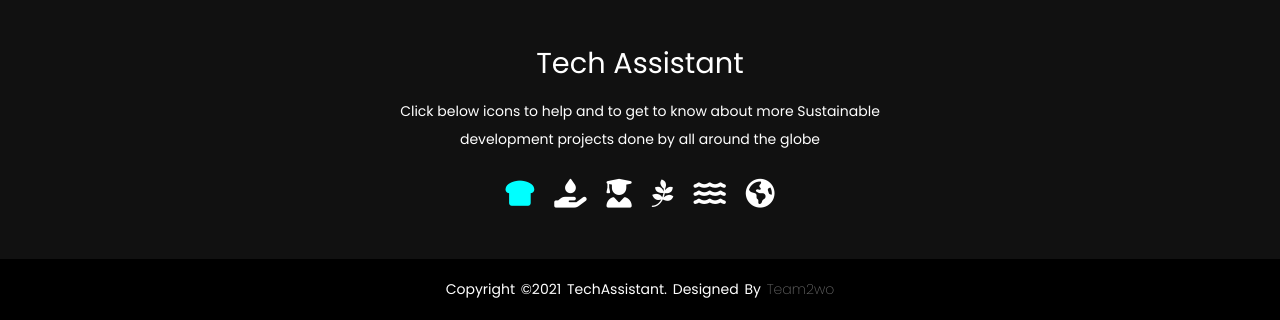
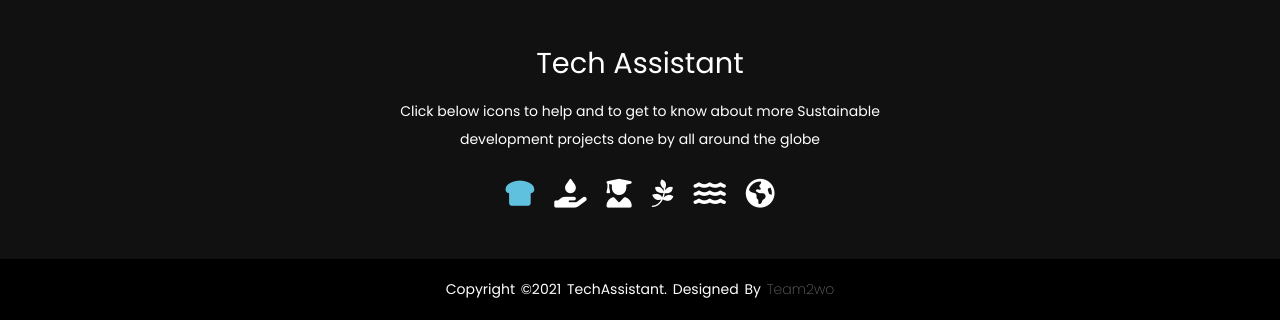
Before and after one commit to lakshithaonline/Tech-Assist, a PHP site: page /donation/donation.html in a window 1280 px wide, with the pointer over the restyled element. Shown: the part 801-1121 px from the top of the page. Run offline with PHP 8.4, Linux system fonts and the light colour scheme; some libraries are stand-ins or nearby versions.

Commit message:
updated hover colour footer

```diff
--- a/About Us/about us.css
+++ b/About Us/about us.css
@@ -265,7 +265,7 @@ footer{
 	font-size: 1.8rem;
 }
 .socials a:hover i{
-	color: aqua;
+	color: #60c1df;
 }
 .footer-bottom{
 	background: #000;
--- a/Contact Us/style.css
+++ b/Contact Us/style.css
@@ -171,7 +171,7 @@ footer{
 	font-size: 1.8rem;
 }
 .socials a:hover i{
-	color: aqua;
+	color: #60c1df;
 }
 .footer-bottom{
 	background: #000;
--- a/Reservations/Reservations.css
+++ b/Reservations/Reservations.css
@@ -170,7 +170,7 @@ label{
     font-size: 1.8rem;
   }
   .socials a:hover i{
-      color: aqua;
+      color: #60c1df;
   }
   .footer-bottom{
       background: #000;
--- a/Reviews/review.css
+++ b/Reviews/review.css
@@ -238,7 +238,7 @@ footer{
 	font-size: 1.8rem;
 }
 .socials a:hover i{
-	color: aqua;
+	color: #60c1df;
 }
 .footer-bottom{
 	background: #000;
--- a/donation/donation.css
+++ b/donation/donation.css
@@ -180,7 +180,7 @@ footer{
 	font-size: 1.8rem;
 }
 .socials a:hover i{
-	color: aqua;
+	color: #60c1df;
 }
 .footer-bottom{
 	background: #000;
--- a/styleHP.css
+++ b/styleHP.css
@@ -273,7 +273,7 @@ footer{
 	font-size: 1.8rem;
 }
 .socials a:hover i{
-	color: aqua;
+	color: #60c1df;
 }
 .footer-bottom{
 	background: #000;
```
